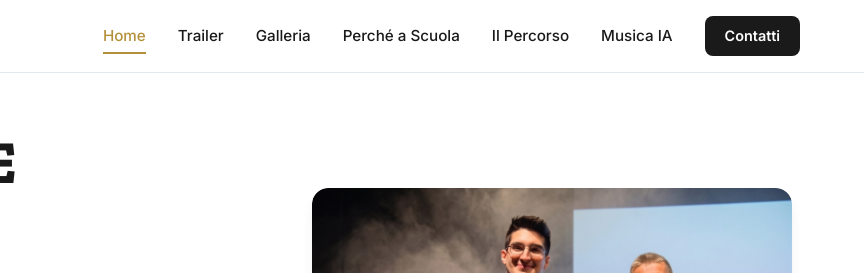
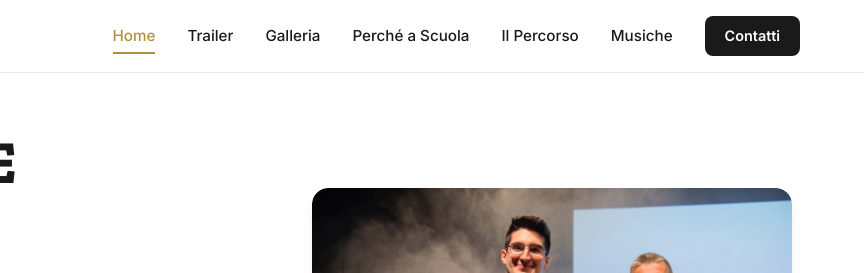
Before and after one commit to antoxth/artificiale, a plain HTML site: page index.html in a window 1280 px wide. Shown: the top 273 px of the page, 416-1280 px from the left. Drawn offline with nearby package versions, Linux system fonts and the light colour scheme.

Commit message:
Rename menu navigation link 'Musica IA' to 'Musiche'

```diff
--- a/index.html
+++ b/index.html
@@ -31,7 +31,7 @@
                 <a href="#galleria" class="nav-link">Galleria</a>
                 <a href="#didattica" class="nav-link">Perché a Scuola</a>
                 <a href="#programma" class="nav-link">Il Percorso</a>
-                <a href="#playlist" class="nav-link">Musica IA</a>
+                <a href="#playlist" class="nav-link">Musiche</a>
                 <a href="#contatti" class="btn btn-nav">Contatti</a>
             </nav>
             <button class="burger-menu" id="burgerMenu" aria-label="Apri menu">
```
